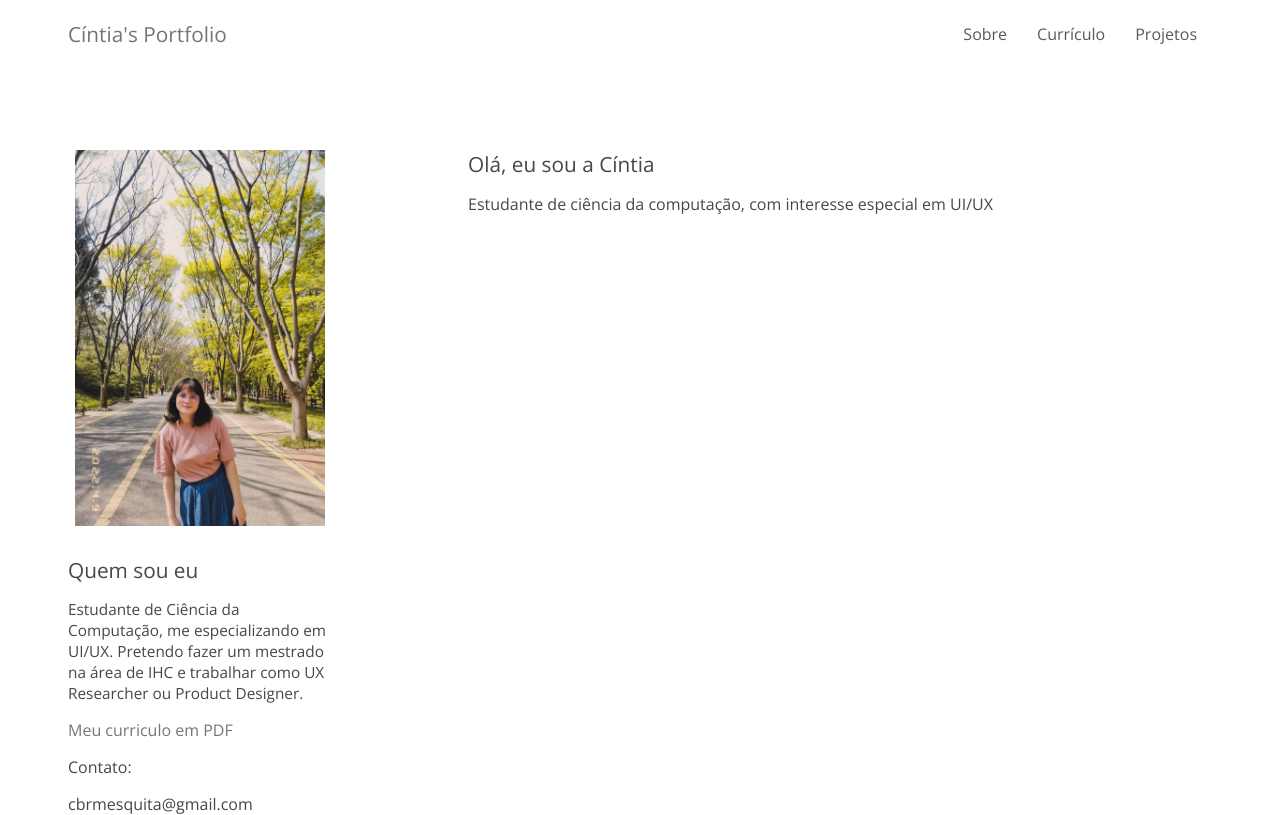
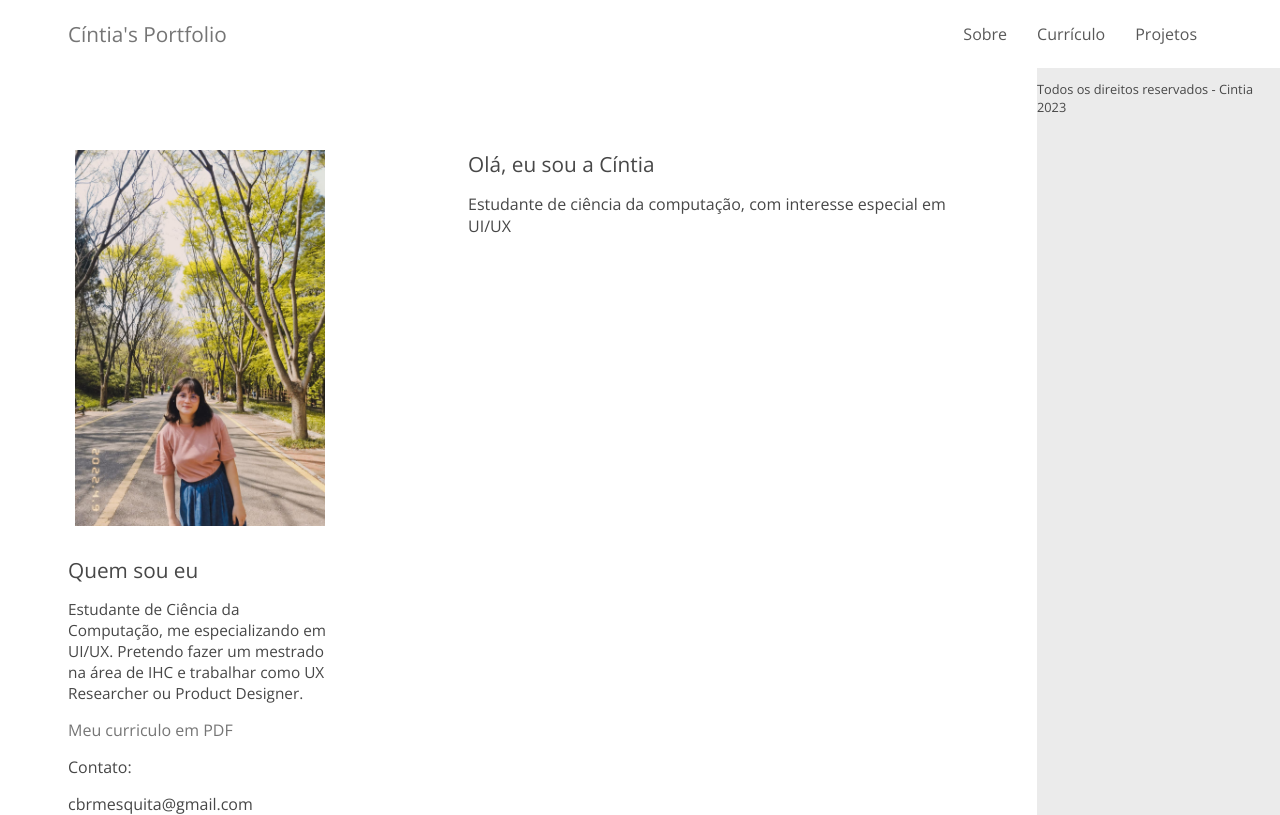
Before and after one commit to Lunatc/portfolio, a React (Create React App) app: page / in a window 1280 px wide. Built offline with nearby package versions, Linux system fonts and the light colour scheme.

Commit message:
Add footer

```diff
--- a/src/App.js
+++ b/src/App.js
@@ -4,7 +4,7 @@ import classes from "./App.css"
 
 import Header from "./layouts/header";
 import Sidebar from './layouts/sidebar';
-//import Footer from "./layouts/footer";
+import Footer from "./layouts/footer";
 import Projects from './pages/projects';
 import Main from './pages/main';
 import About from './pages/about';
@@ -32,7 +32,7 @@ function App() {
       </Switch>
     </div>
 
-    {/*<Footer/>*/}
+    <Footer/>
   </div>;
 }
 
```
Also changed, not shown: 1 other file (tests, documents, lock files or other folders).
